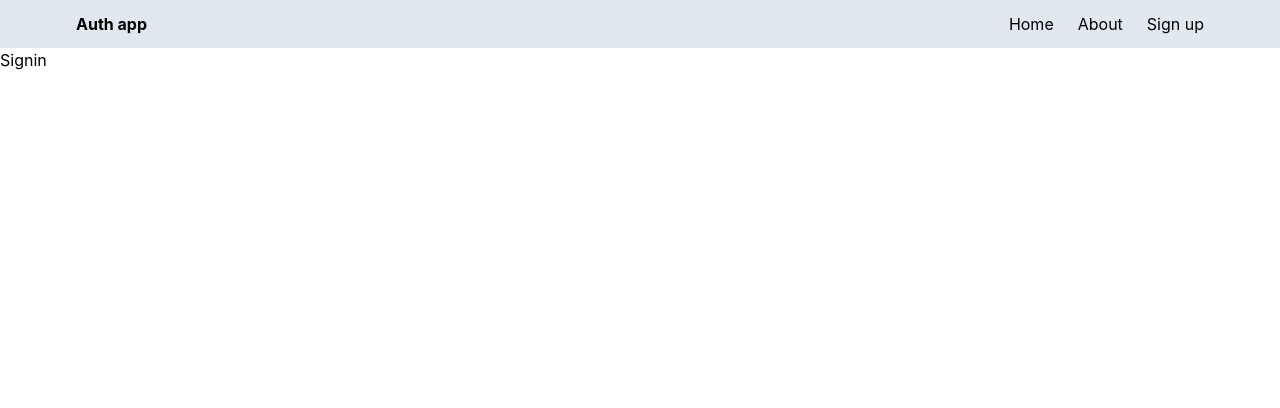
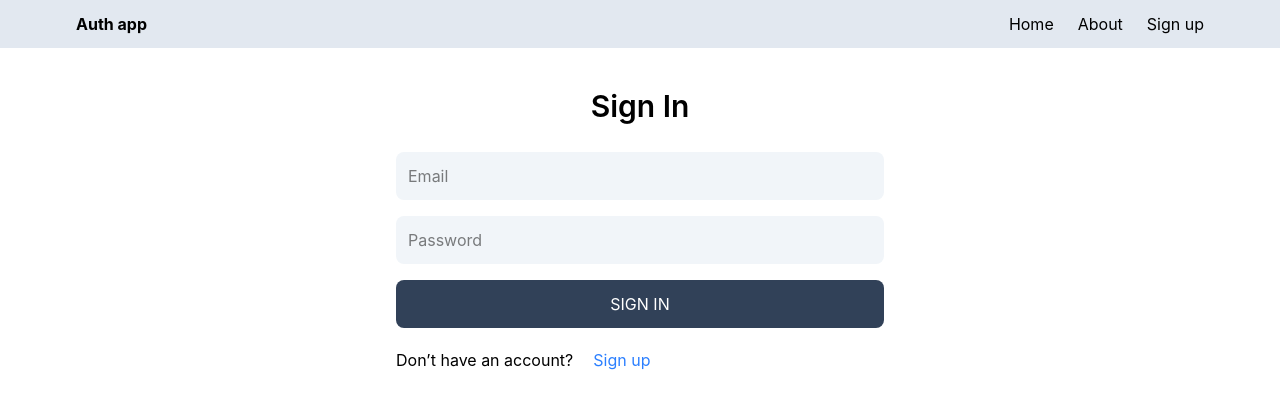
Before and after one commit to mrsfire2006/authapp, a React (Vite) app in the folder client/: page /signin in a window 1280 px wide. Shown: the top 408 px of the page. Built offline with nearby package versions, Linux system fonts and the light colour scheme.

Commit message:
compolete a sign in page functionality

```diff
--- a/client/src/pages/Home.jsx
+++ b/client/src/pages/Home.jsx
@@ -2,7 +2,7 @@ import React from 'react'
 
 function Home() {
   return (
-    <div>Home</div>
+    <div className='container'>Home</div>
   )
 }
 
--- a/client/src/pages/Signin.jsx
+++ b/client/src/pages/Signin.jsx
@@ -1,9 +1,71 @@
-import React from 'react'
+import { useState } from "react";
+import axios from "axios";
+import CircularProgress from "@mui/material/CircularProgress";
+import { Link, useNavigate } from "react-router-dom";
 
 function Signin() {
+  const [form, setForm] = useState({});
+  const [error, setError] = useState(null);
+  const [isLoading, setIsLoading] = useState(false);
+  const navigate = useNavigate();
+  const handleChange = (e) => {
+    setForm({ ...form, [e.target.id]: e.target.value });
+  };
+  const handleSubmit = async (e) => {
+    e.preventDefault();
+
+    setIsLoading(true);
+    setError(null);
+    try {
+      const result = await axios.post(
+        `${import.meta.env.VITE_API_URL}/auth/signin`,
+        form,
+      );
+      if (result.status == 200) {
+        console.log(result.statusText);
+        navigate("/");
+      }
+    } catch (err) {
+      setError(err.response?.data.message);
+    } finally {
+      setIsLoading(false);
+    }
+  };
   return (
-    <div>Signin</div>
-  )
+    <div className="p-3 max-w-lg mx-auto">
+      <h1 className="text-3xl text-center font-semibold my-7">Sign In</h1>
+      <form className="flex flex-col gap-4" onSubmit={handleSubmit}>
+        <input
+          type="email"
+          placeholder="Email"
+          id="email"
+          className="bg-slate-100 p-3 rounded-lg"
+          onChange={handleChange}
+        />
+        <input
+          type="password"
+          placeholder="Password"
+          id="password"
+          className="bg-slate-100 p-3 rounded-lg"
+          onChange={handleChange}
+        />
+        <button
+          disabled={isLoading}
+          className="bg-slate-700 p-3 disabled:opacity-80 disabled:cursor-auto text-white rounded-lg uppercase hover:opacity-95 cursor-pointer"
+          type="submit"
+        >
+          {isLoading ? <CircularProgress /> : "Sign In"}
+        </button>
+      </form>
+      <div className="flex flex-row gap-5 mt-5">
+        <p>Don&rsquo;t have an account? </p>
+        <Link to="/signup">
+          <span className="text-blue-500 hover:opacity-80">Sign up</span>
+        </Link>
+      </div>
+      <div>{error && <p className="text-red-500 mt-5">{error}</p>}</div>
+    </div>
+  );
 }
 
-export default Signin
+export default Signin;
--- a/client/src/pages/Signup.jsx
+++ b/client/src/pages/Signup.jsx
@@ -1,5 +1,5 @@
 import { useState } from "react";
-import { Link } from "react-router-dom";
+import { Link, useNavigate } from "react-router-dom";
 import axios from "axios";
 import CircularProgress from "@mui/material/CircularProgress";
 
@@ -7,7 +7,7 @@ function Signup() {
   const [form, setForm] = useState({});
   const [error, setError] = useState(null);
   const [isLoading, setIsLoading] = useState(false);
-
+  const navigate = useNavigate();
   const handleChange = (e) => {
     setForm({ ...form, [e.target.id]: e.target.value });
   };
@@ -23,6 +23,7 @@ function Signup() {
       );
       if (result.status == 201) {
         console.log(result.statusText);
+        navigate("/");
       }
     } catch (err) {
       setError(err.response?.data.message);
```
Also changed, not shown: 1 other file (tests, documents, lock files or other folders).
